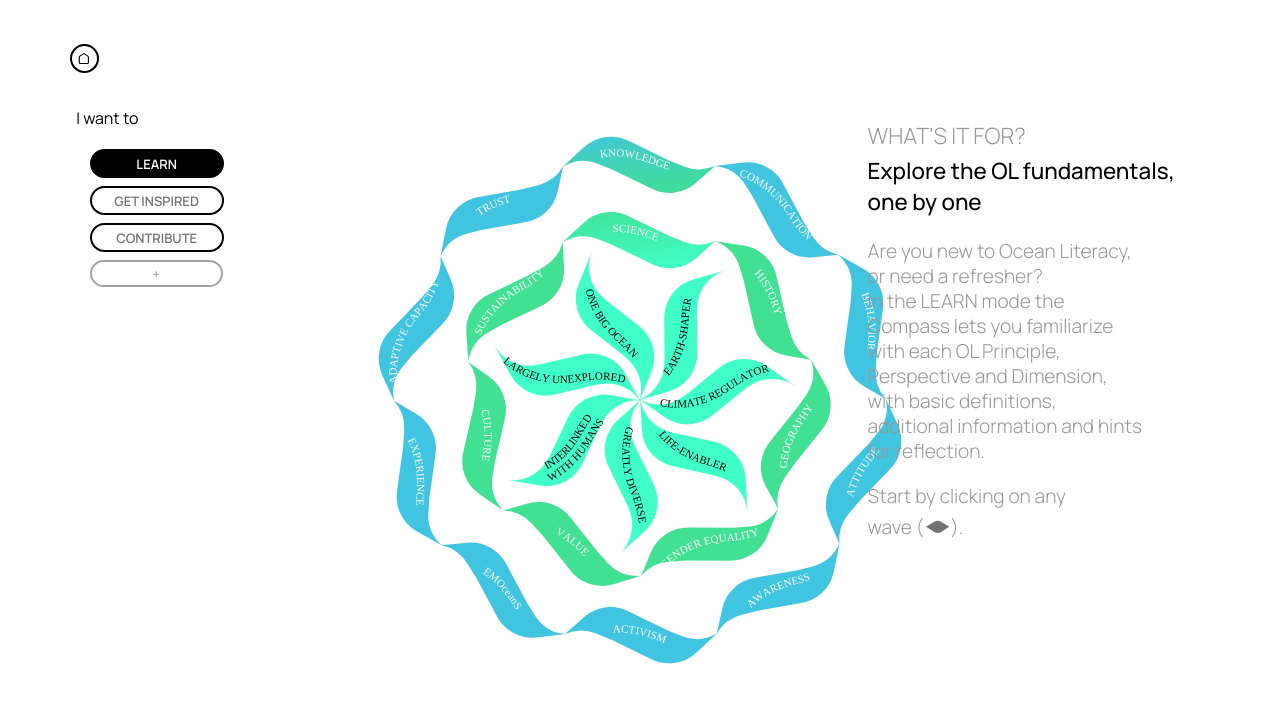
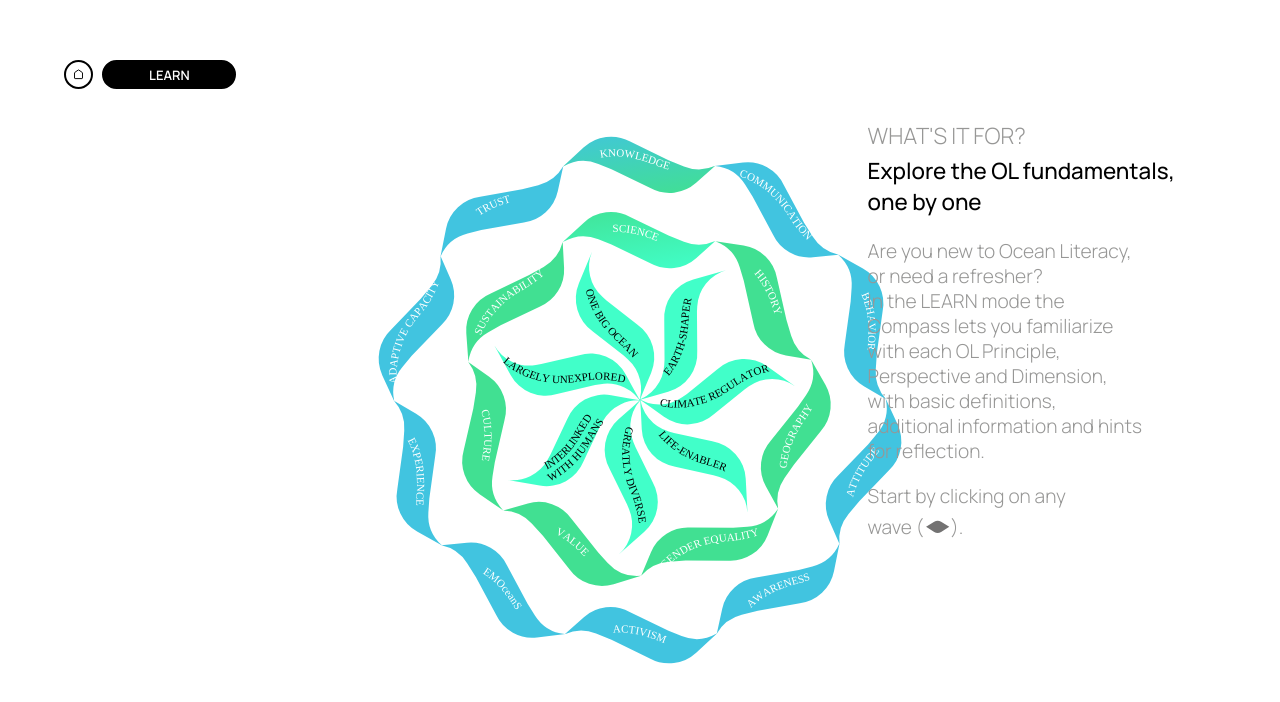
Before and after one commit to saradinismarques/ol-compass, a React (Create React App) app: page /ol-compass/learn in a window 1280 px wide. Shown: the top 702 px of the page. Built offline with nearby package versions, Linux system fonts and the light colour scheme.

Commit message:
MENU put buttons disappearing if on some functionality

```diff
--- a/src/components/Menu.js
+++ b/src/components/Menu.js
@@ -1,4 +1,4 @@
-import React, { useState, useEffect } from 'react';
+import React, { useState, useEffect, act } from 'react';
 import { Link, useLocation } from 'react-router-dom';
 import '../styles/Menu.css';
 import { ReactComponent as HomeIcon } from '../assets/home-icon.svg'; // Adjust the path as necessary
@@ -46,7 +46,7 @@ const Menu = () => {
   const activeButton = getActiveButton(currentPath);
 
   return (
-    <div className="bottom-menu">
+    <div>
       <Link
         to="/ol-compass/home"
         className={`menu-button home ${activeButton === 'home' ? 'active' : ''}`}
@@ -55,51 +55,85 @@ const Menu = () => {
           className="home-icon"
         />
       </Link>
+      <div className="bottom-menu">
+
+      {activeButton === 'home' &&
+        <>
         <p className='i-want-to-text'>I want to</p>
+        </>
+      }
+      {(activeButton === 'home' || activeButton === 'learn') &&
+        <>
         <Link
           to="/ol-compass/learn"
-        className={`menu-button ${activeButton === 'learn' ? 'active' : ''}`}
+          className={`menu-button ${activeButton !== 'home' ? 'solo' : ''} ${activeButton === 'learn' ? 'active' : ''}`}
         >
           LEARN
         </Link>
+        </>
+      }
+      {(activeButton === 'home' || activeButton === 'get-inspired') &&
+        <>
         <Link
           to="/ol-compass/get-inspired"
-        className={`menu-button ${activeButton === 'get-inspired' ? 'active' : ''}`}
+          className={`menu-button ${activeButton !== 'home' ? 'solo' : ''}  ${activeButton === 'get-inspired' ? 'active' : ''}`}
         >
           GET INSPIRED
         </Link>
+        </>
+      }
+      {(activeButton === 'home' || activeButton === 'contribute') &&
+        <>
         <Link
           to="/ol-compass/contribute"
-        className={`menu-button ${activeButton === 'contribute' ? 'active' : ''}`}
+          className={`menu-button ${activeButton !== 'home' ? 'solo' : ''} ${activeButton === 'contribute' ? 'active' : ''}`}
         >
           CONTRIBUTE
         </Link>
+        </>
+      }
       {showMore && (
+        <>
+          {(activeButton === 'home' || activeButton === 'contextualize') &&
           <>
           <Link
             to="/ol-compass/contextualize"
-            className={`menu-button ${activeButton === 'contextualize' ? 'active' : 'disabled'}`}
+            className={`menu-button ${activeButton !== 'home' ? 'solo' : ''} ${activeButton === 'contextualize' ? 'active' : 'disabled'}`}
           >
             CONTEXTUALIZE
           </Link>
+          </>
+          }
+          {(activeButton === 'home' || activeButton === 'ideate') &&
+          <>
            <Link
             to="/ol-compass/ideate"
-            className={`menu-button ${activeButton === 'ideate' ? 'active' : 'disabled'}`}
+            className={`menu-button ${activeButton !== 'home' ? 'solo' : ''} ${activeButton === 'ideate' ? 'active' : 'disabled'}`}
           >
             IDEATE
           </Link>
+          </>
+          }
+          {(activeButton === 'home' || activeButton === 'compare') &&
+          <>
           <Link
             to="/ol-compass/compare"
-            className={`menu-button ${activeButton === 'compare' ? 'active' : 'disabled'}`}
+            className={`menu-button ${activeButton !== 'home' ? 'solo' : ''} ${activeButton === 'compare' ? 'active' : 'disabled'}`}
           >
             COMPARE
           </Link>
           </>
+          }
+        </>
       )}
-
+      {activeButton === 'home' &&
+        <>
         <button onClick={toggleShowMore} className="menu-button show-more">
           {showMore ? '-' : '+'}
         </button>
+        </>
+      }
+      </div>
     </div>
   );
 };
--- a/src/styles/Menu.css
+++ b/src/styles/Menu.css
@@ -2,7 +2,7 @@
 
 .bottom-menu {
     position: fixed;
-    top: 5%;
+    top: 10%;
     left: 7%;
     display: flex;
     flex-direction: column;
@@ -42,6 +42,12 @@
     border: 2px solid black; /* Border remains black to match the background */
 }
 
+.menu-button.solo {
+    position: fixed;
+    top: 7%;
+    left: 8%;
+}
+
 /* New styles for disabled buttons */
 .menu-button.disabled {
     color: #adadad; /* Light gray text color */
@@ -72,13 +78,12 @@
     stroke-width: 2px;
     padding-bottom: 1px;
     position: relative;
-    left: -1%;
-    top: 1%;
 }
 
 .menu-button.home {
-    position: relative;
-    left: -15%;
+    position: fixed;
+    top: 7%;
+    left: 5%;
     height: 25px;
     width: 25px;
 }
```
Also changed, not shown: src/assets/home-icon.svg. Lines whose indentation alone changed are shown as unchanged.
